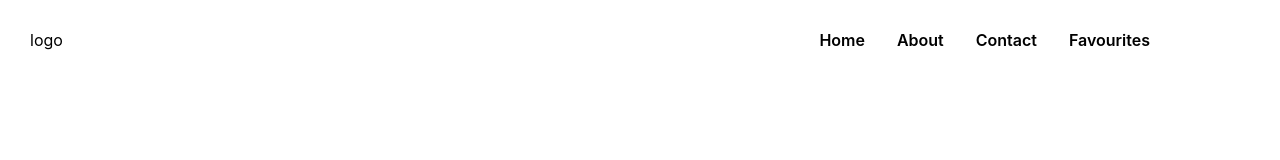
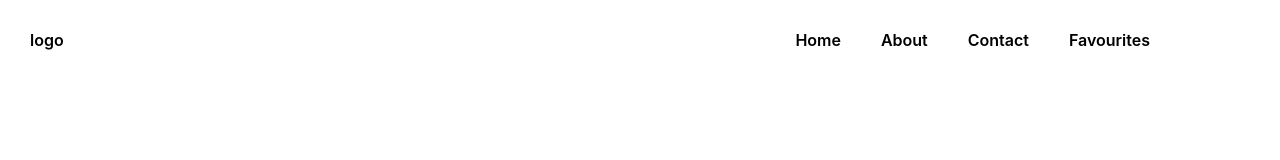
Before and after one commit to haripajjuri/Retail-Cart, a React (Create React App) app: page / in a window 1280 px wide. Shown: the top 160 px of the page. Built offline with nearby package versions, Linux system fonts and the light colour scheme.

Commit message:
changes made to navbar

```diff
--- a/src/App.css
+++ b/src/App.css
@@ -15,11 +15,14 @@
 
 #logo{
   margin-left: 20px;
+  font-weight: 600;
   height: 30px;
   width: 100px;
   /* border: 2px solid green; */
   display: flex;
   align-items: center;
+  cursor: pointer;
+
 }
 
 #navComponents{
@@ -29,7 +32,7 @@
   padding-left: 40px;
   justify-content: space-around;
   align-items: center;
-  gap: 2rem;
+  gap: 2.5rem;
   margin-right: 80px;
   height: 30px;
   /* border: 2px solid blue; */
```
